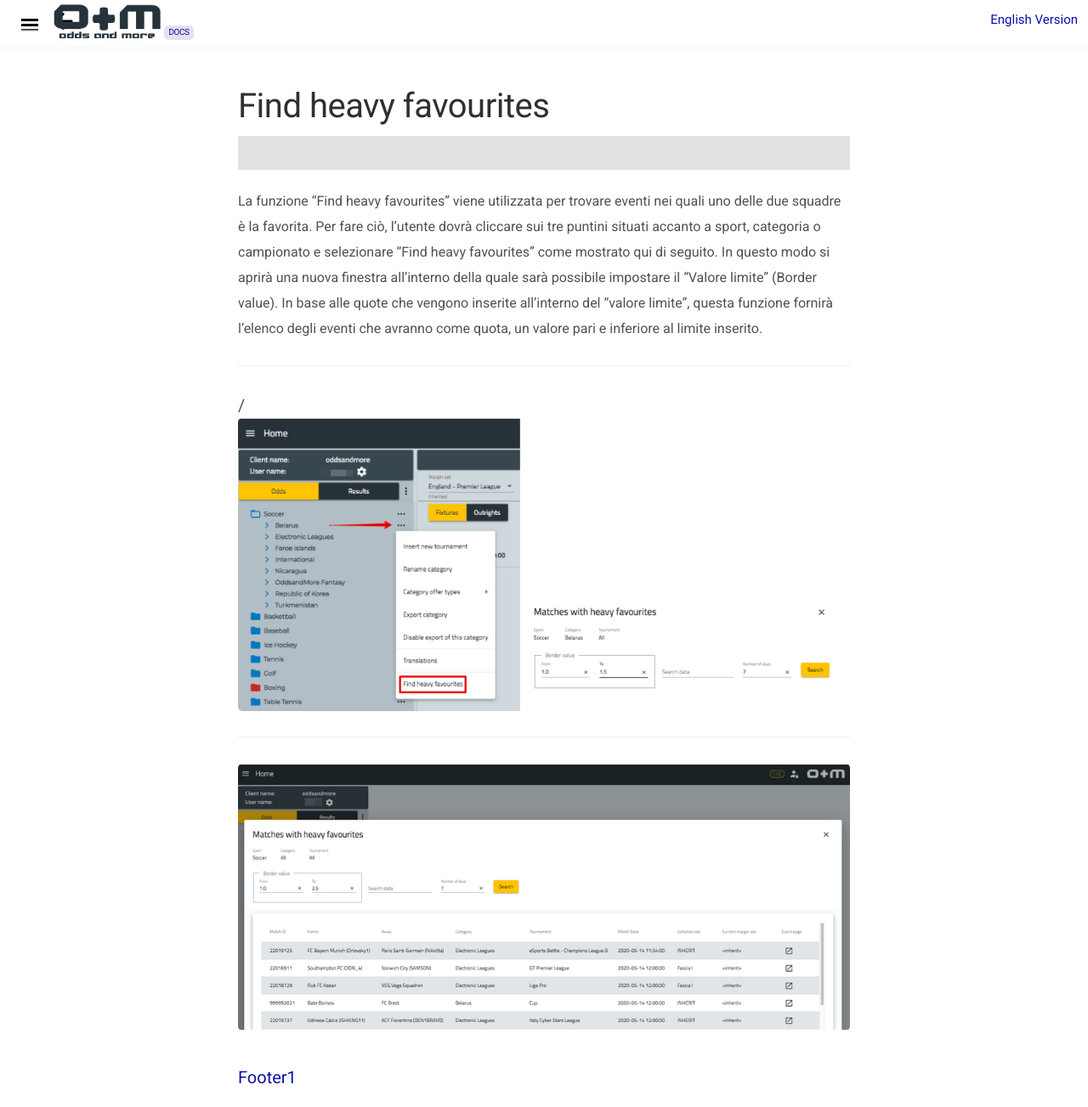
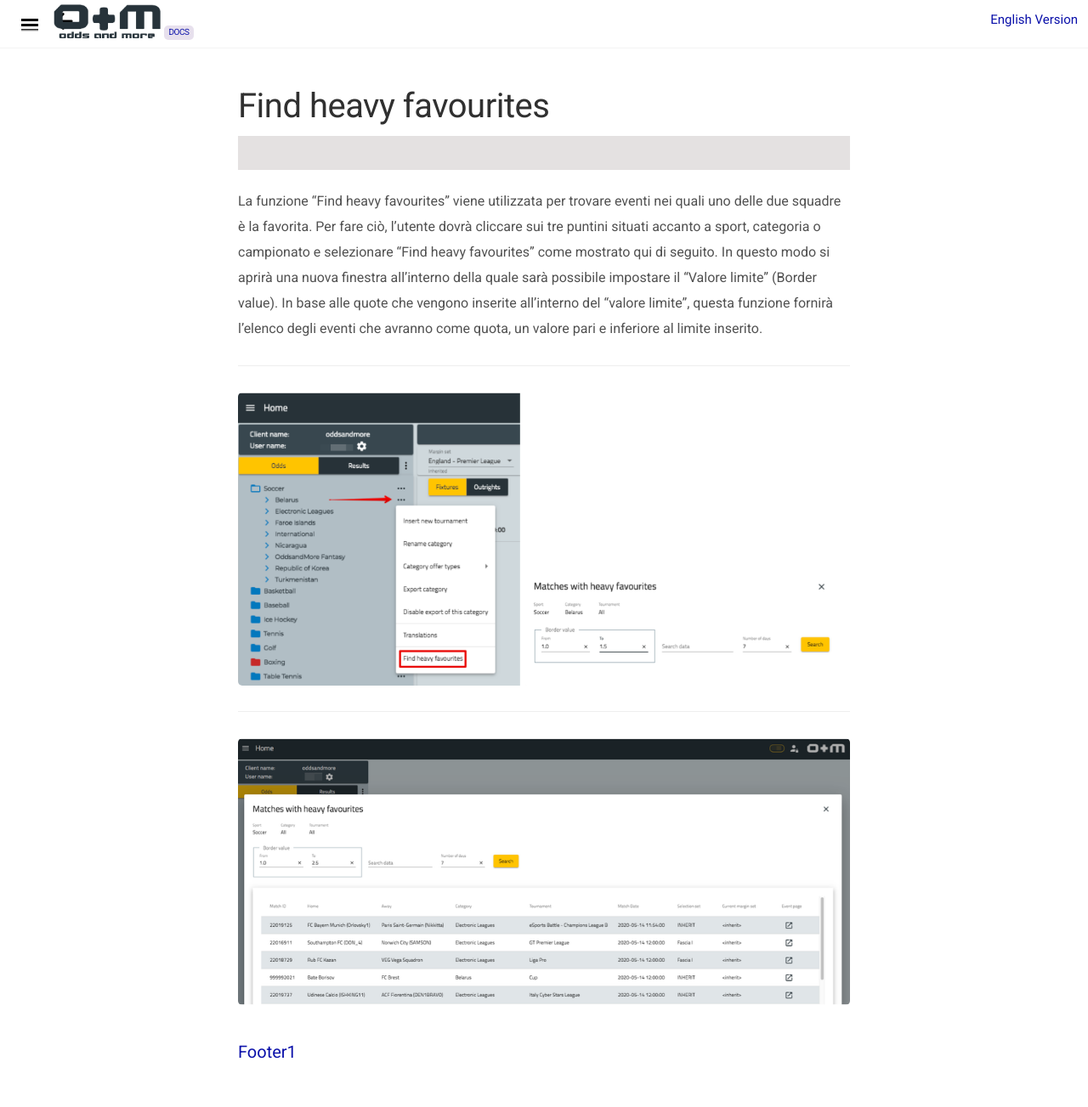
Before and after one commit to docsforodds/docs, a Jekyll site: the page built from docs/it/altre-caratteristiche/ find-heavy-favourites.md, in a window 1280 px wide and 1303 px high. Shown: the whole window at 85% size. Built offline with Jekyll 4.4.1, drawn with Linux system fonts in a browser that asks for light colours; nearby versions of some CDN libraries.

Commit message:
edit phrase

```diff
--- a/docs/it/altre-caratteristiche/ find-heavy-favourites.md
+++ b/docs/it/altre-caratteristiche/ find-heavy-favourites.md
@@ -14,7 +14,7 @@ icon: fas fa-circle
 ---
 
 
-/![Markdown Plus]({{site.baseurl}}/public/images/altre-caratteristiche/find-heavy-favourites.png)
+![Markdown Plus]({{site.baseurl}}/public/images/altre-caratteristiche/find-heavy-favourites.png)
 
 ---
 
```
